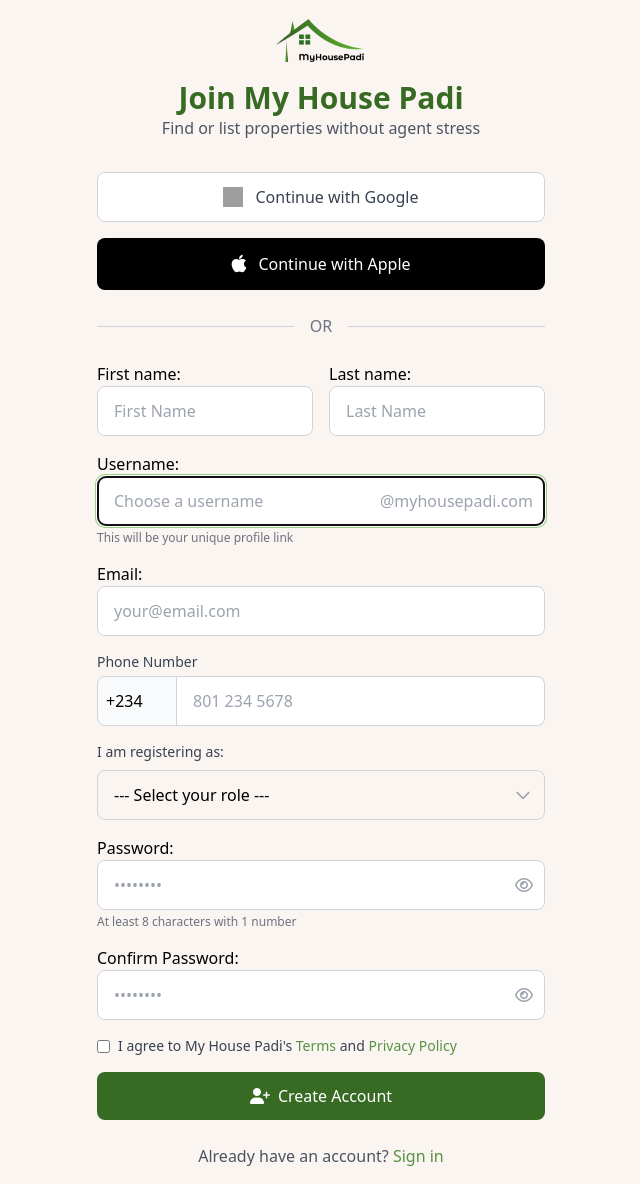
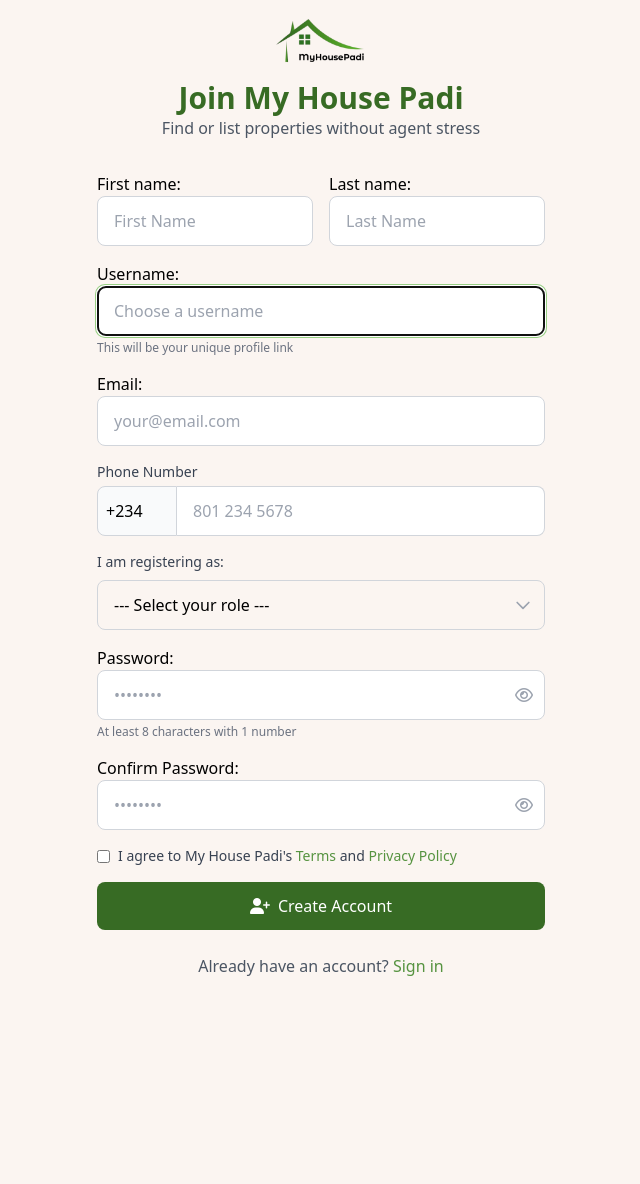
Before and after one commit to EsaKris/mypadi, a Django app: page /auth/register/ in a window 1280 px wide. Shown: the whole page, without its empty margins (319-959 px from the left). After the commit the page ends 976 px from the top, so only its background shows below. Run offline with Django 5.2, Linux system fonts and the light colour scheme; some libraries are stand-ins or nearby versions; grey boxes are pictures that could not be loaded.

Commit message:
removed google signup:   templates/accounts/login.html 	removed google signup:   templates/accounts/register.html

```diff
--- a/templates/accounts/register.html
+++ b/templates/accounts/register.html
@@ -3,6 +3,7 @@
 {% block content %}
 <section class="min-h-screen bg-cream flex items-center justify-center p-4">
   <div class="w-full max-w-md">
+
     <!-- Header -->
     <div class="text-center mb-8">
       <img src="{% static 'img/logo.png' %}" alt="My House Padi" class="h-12 mx-auto mb-4">
@@ -10,34 +11,17 @@
       <p class="text-gray-600">Find or list properties without agent stress</p>
     </div>
 
-    <!-- Social Login Buttons -->
-    <div class="space-y-4 mb-6">
-      <a href="{%/}" class="w-full bg-white border border-gray-300 hover:bg-gray-50 text-gray-700 py-3 px-4 rounded-lg flex items-center justify-center transition">
-        <img src="https://upload.wikimedia.org/wikipedia/commons/5/53/Google_%22G%22_Logo.svg" alt="Google" class="w-5 h-5 mr-3">
-        Continue with Google
-      </a>
-      <button class="w-full bg-black hover:bg-gray-900 text-white py-3 px-4 rounded-lg flex items-center justify-center transition">
-        <i class="fab fa-apple text-xl mr-3"></i>
-        Continue with Apple
-      </button>
-    </div>
-
-    <!-- Divider -->
-    <div class="flex items-center my-6">
-      <div class="flex-grow border-t border-gray-300"></div>
-      <span class="mx-4 text-gray-500">OR</span>
-      <div class="flex-grow border-t border-gray-300"></div>
-    </div>
-
     <!-- Registration Form -->
     <form method="post" class="space-y-4">
       {% csrf_token %}
+
       {% if form.non_field_errors %}
         <div class="text-red-500 text-sm">
           {{ form.non_field_errors }}
         </div>
       {% endif %}
 
+      <!-- Name Fields -->
       <div class="grid grid-cols-1 md:grid-cols-2 gap-4">
         <div>
           {{ form.first_name.label_tag }}
@@ -58,18 +42,14 @@
       <!-- Username Field -->
       <div>
         {{ form.username.label_tag }}
-        <div class="relative">
         {{ form.username }}
-          <div class="absolute inset-y-0 right-0 flex items-center pr-3 pointer-events-none">
-            <span class="text-gray-400">@myhousepadi.com</span>
-          </div>
-        </div>
         <p class="text-xs text-gray-500 mt-1">This will be your unique profile link</p>
         {% if form.username.errors %}
           <div class="text-red-500 text-sm">{{ form.username.errors }}</div>
         {% endif %}
       </div>
 
+      <!-- Email -->
       <div>
         {{ form.email.label_tag }}
         {{ form.email }}
@@ -78,6 +58,7 @@
         {% endif %}
       </div>
 
+      <!-- Phone Number -->
       <div>
         <label for="phone" class="block text-sm font-medium text-gray-700 mb-1">Phone Number</label>
         <div class="flex">
@@ -92,14 +73,13 @@
         {% endif %}
       </div>
 
-      <!-- User Type Dropdown with Custom Arrow -->
+      <!-- User Type Dropdown -->
       <div class="mb-4">
         <label for="{{ form.user_type.id_for_label }}" class="block text-sm font-medium text-gray-700 mb-2">
           {{ form.user_type.label }}
         </label>
         <div class="relative">
           {{ form.user_type }}
-              <!-- Custom dropdown arrow -->
           <div class="pointer-events-none absolute inset-y-0 right-0 flex items-center pr-3 text-gray-400">
             <svg class="w-5 h-5" fill="none" stroke="currentColor" viewBox="0 0 24 24" xmlns="http://www.w3.org/2000/svg">
               <path stroke-linecap="round" stroke-linejoin="round" stroke-width="2" d="M19 9l-7 7-7-7"></path>
@@ -111,7 +91,7 @@
         {% endif %}
       </div>
 
-      <!-- Password with Toggle -->
+      <!-- Password -->
       <div>
         {{ form.password1.label_tag }}
         <div class="relative">
@@ -126,7 +106,6 @@
         {% endif %}
       </div>
 
-      <!-- Password Confirmation -->
       <div>
         {{ form.password2.label_tag }}
         <div class="relative">
@@ -140,6 +119,7 @@
         {% endif %}
       </div>
 
+      <!-- Terms Checkbox -->
       <div class="flex items-start">
         {{ form.terms }}
         <label for="id_terms" class="text-sm text-gray-700">
```
Also changed, not shown: templates/accounts/login.html (+7 -16 lines). Lines whose indentation alone changed are shown as unchanged.
